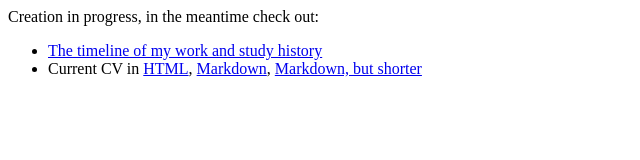
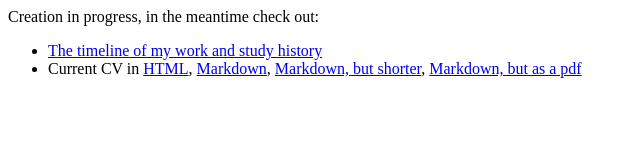
Before and after one commit to delanni/cv, a plain HTML site: page index.html in a window 1280 px wide. Shown: the whole page, without its empty margins (0-640 px from the left). Drawn offline with Linux system fonts and the light colour scheme.

Commit message:
Re-add pdf

```diff
--- a/index.html
+++ b/index.html
@@ -35,7 +35,7 @@
       </li>
       <li>
         Current CV in <a href="cv">HTML</a>, <a href="cv.md">Markdown</a>,
-        <a href="cv_short.md">Markdown, but shorter</a>
+        <a href="cv_short.md">Markdown, but shorter</a>, <a href="cv_alex_szabo_2019_01_30.pdf">Markdown, but as a pdf</a>
       </li>
     </ul>
   </body>
```
Also changed, not shown: 1 other file.
